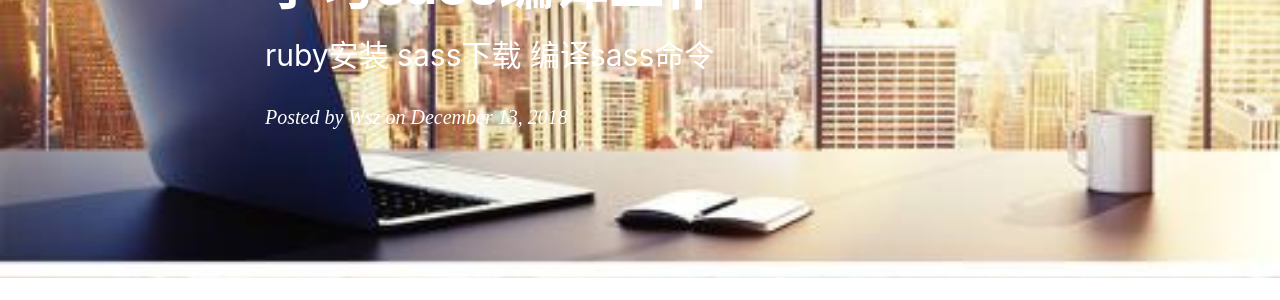
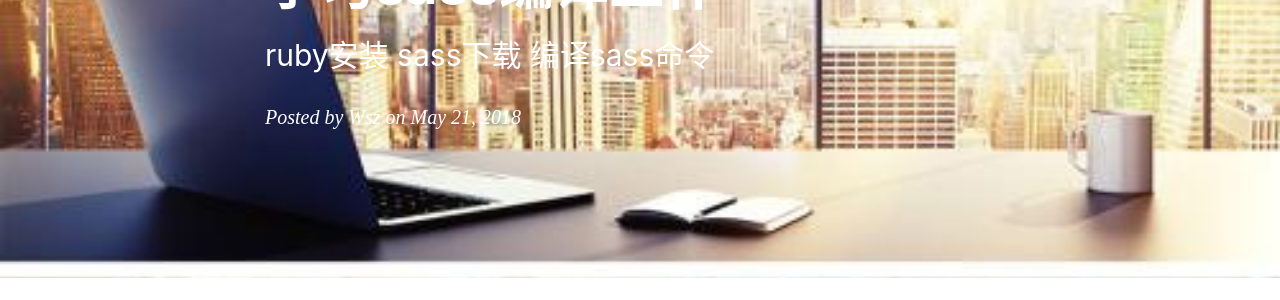
Before and after one commit to wangshouzhi/Wangshouzhi.github.io, a Jekyll site: the page built from _posts/2018-05-21-sass学习使用.md, in a window 1280 px wide and 900 px high. Shown: the part 245-545 px from the top of the window. Built offline with Jekyll 4.4.1, drawn with Linux system fonts in a browser that asks for light colours; nearby versions of some CDN libraries; comment, search, counter and statistics services are not loaded.

Commit message:
Wsz Blog init

```diff
--- a/_posts/2018-12-13-sass学习使用.md
+++ b/_posts/2018-05-21-sass学习使用.md
@@ -2,7 +2,7 @@
 layout:     post
 title:      学习sass编译工作
 subtitle:   ruby安装 sass下载 编译sass命令
-date:       2018-12-13
+date:       2018-05-21
 author:     Wsz
 header-img: img/about.jpg
 catalog: true
```
Also changed, not shown: _posts/2018-06-06-考拉一款很好的sass less翻译工具.md (+1 -1 lines).
